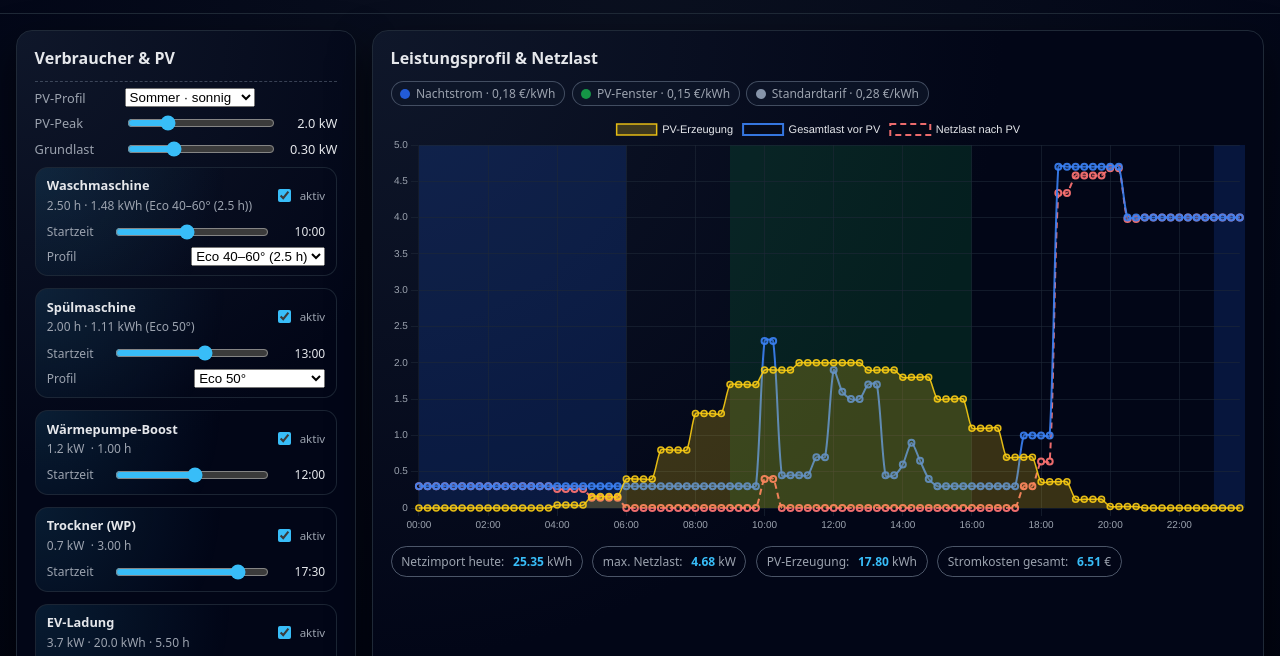
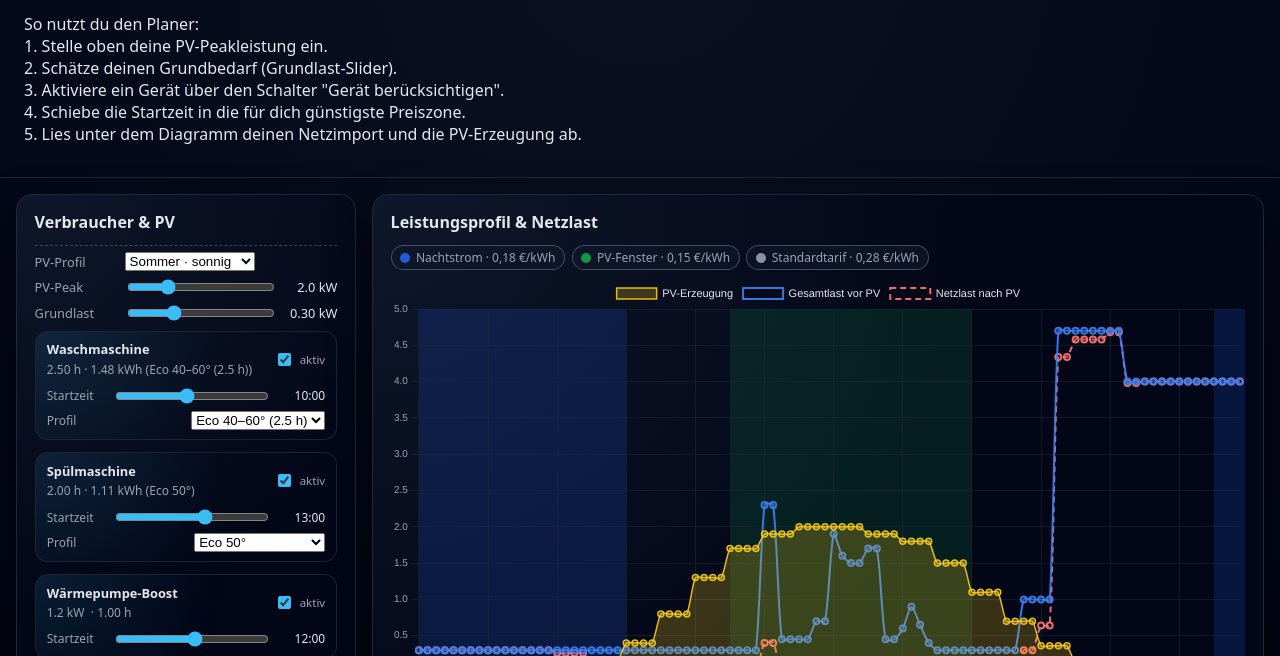
Before and after one commit to chris1p1/het-lab, a plain HTML site: page index.html in a window 1280 px wide. Shown: the part 68-724 px from the top of the page. Drawn offline with nearby package versions, Linux system fonts and the light colour scheme.

Commit message:
Add usage instructions to index.html
Added helper text to guide users on using the planner.

```diff
--- a/index.html
+++ b/index.html
@@ -13,6 +13,14 @@
   <div>
     <h1>Home-Energy Planer</h1>
     <span>Profile schieben, Netzlast und Import-kWh live sehen</span>
+   <p class="helper-text">
+     So nutzt du den Planer:
+     <br>1. Stelle oben deine PV-Peakleistung ein.
+     <br>2. Schätze deinen Grundbedarf (Grundlast-Slider).
+     <br>3. Aktiviere ein Gerät über den Schalter "Gerät berücksichtigen".
+     <br>4. Schiebe die Startzeit in die für dich günstigste Preiszone.
+     <br>5. Lies unter dem Diagramm deinen Netzimport und die PV-Erzeugung ab.
+   </p>
   </div>
   <div class="chip">
     <span class="chip-dot"></span>
```
